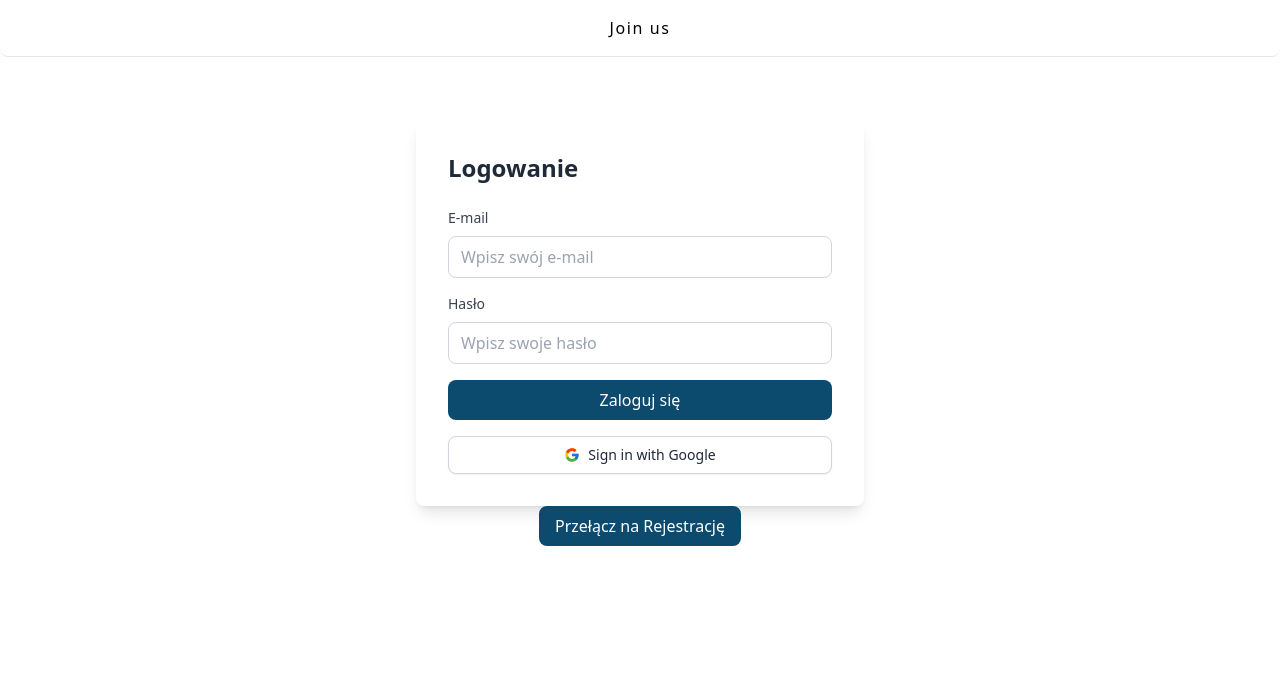
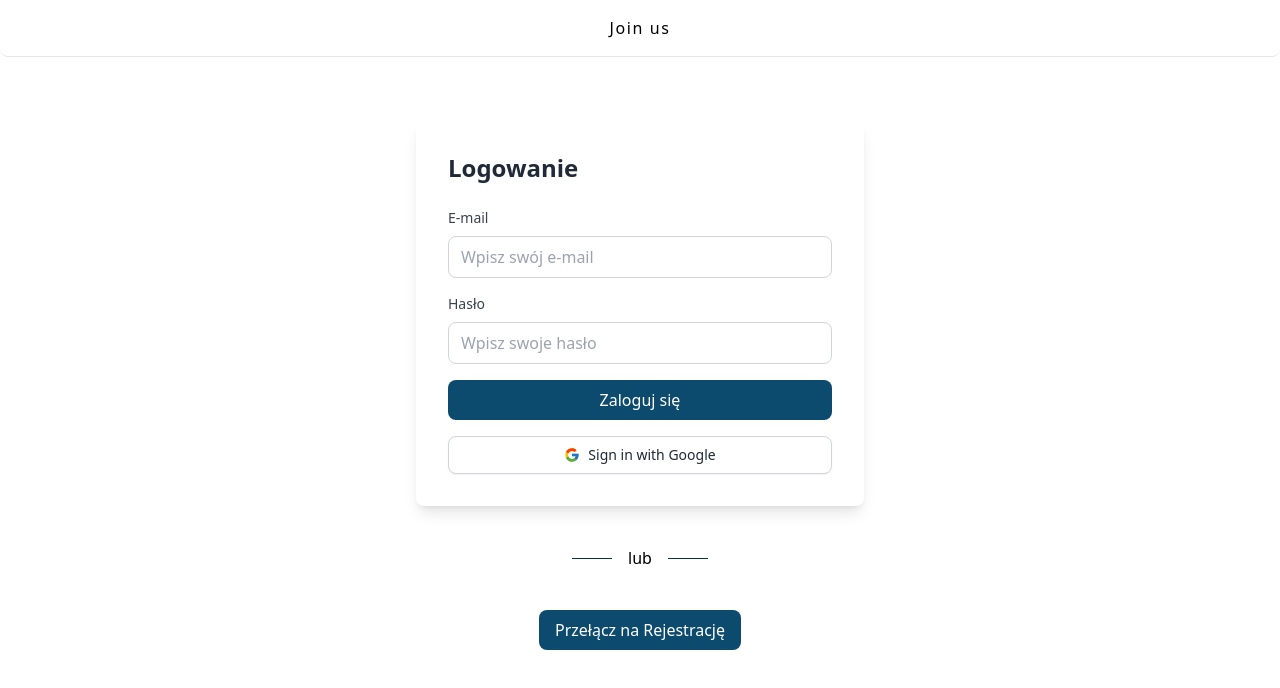
Before and after one commit to pawelek7k/future, a Next.js app: page /Login in a window 1280 px wide. Shown: the top 688 px of the page. Built offline with nearby package versions, Linux system fonts and the light colour scheme; no server answers.

Commit message:
Update index.tsx

```diff
--- a/components/login/index.tsx
+++ b/components/login/index.tsx
@@ -74,7 +74,12 @@ export const Container = () => {
           submitHandler={submitHandler}
         />
       )}
-      <div>
+      <div className="flex items-center gap-4 mt-10">
+        <hr className="border-t border-sky-950 w-10" />
+        <p>lub</p>
+        <hr className="border-t border-sky-950 w-10" />
+      </div>
+      <div className="mt-10">
         <PrimaryButton onClick={toggleForm}>
           {isLogin ? "Przełącz na Rejestrację" : "Przełącz na Logowanie"}
         </PrimaryButton>
```
